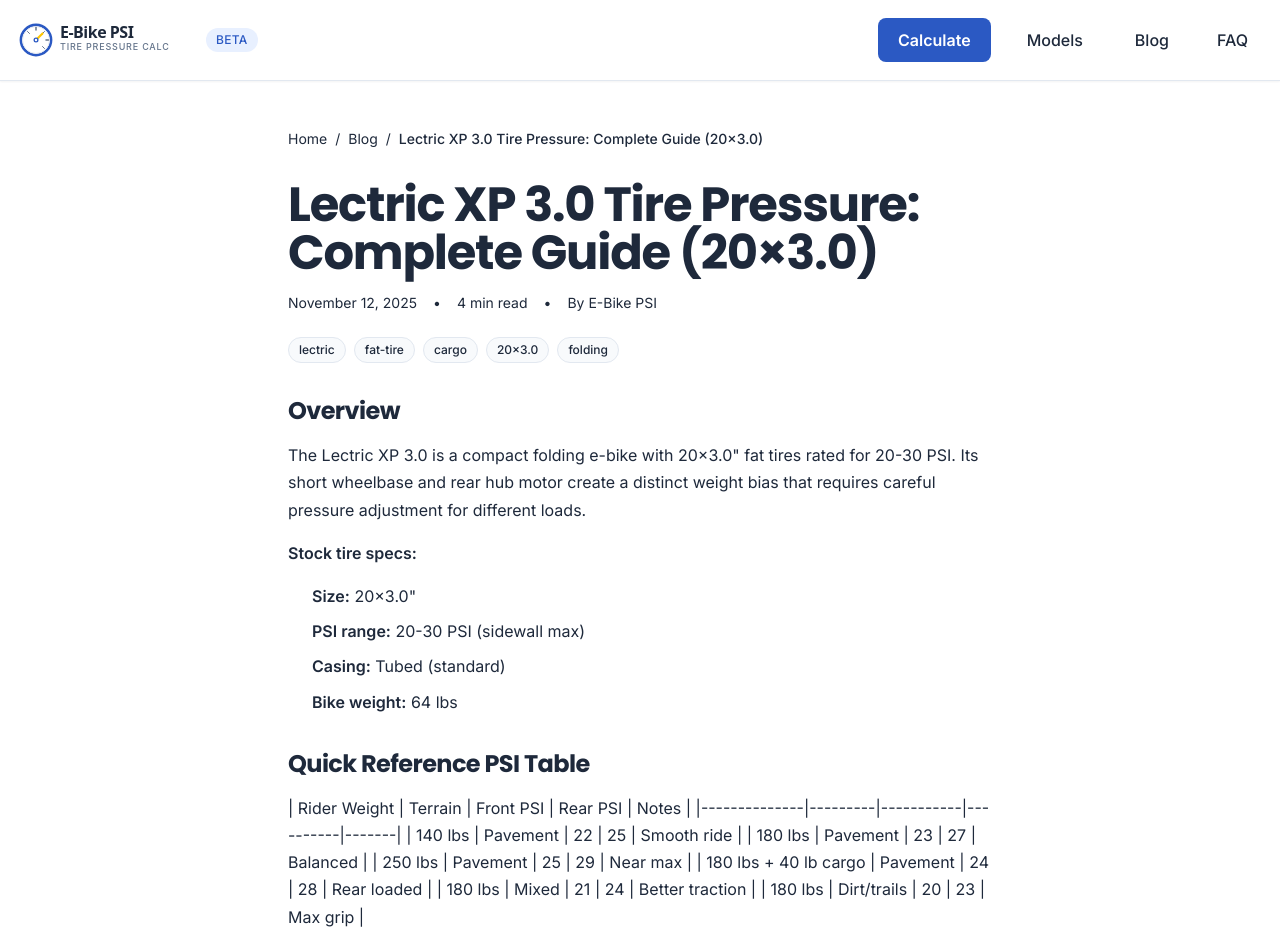
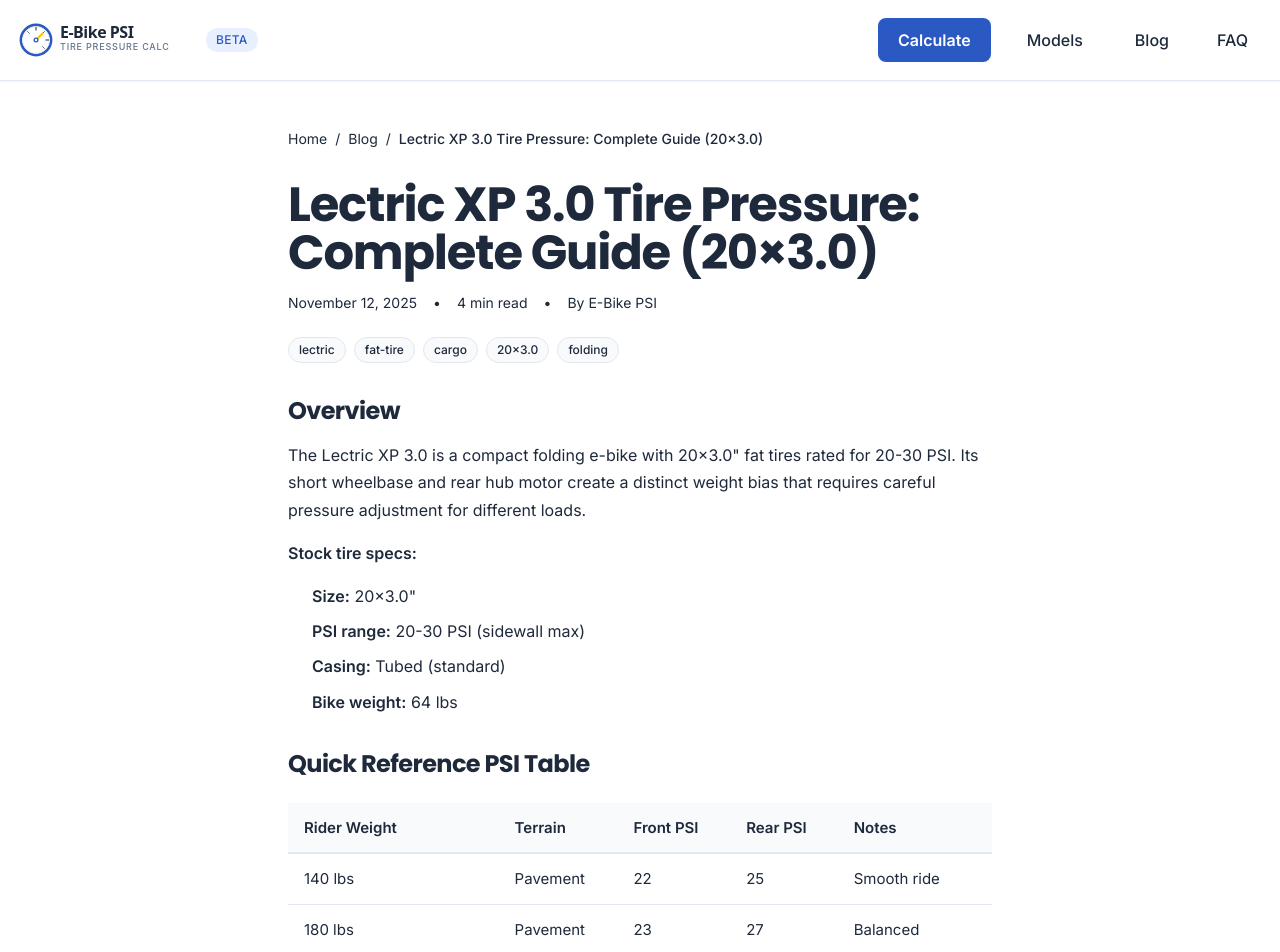
Before and after one commit to meastt/eBikeTirePressure, a Next.js app: page /blog/lectric-xp-3-psi-guide in a window 1280 px wide. Shown: the top 952 px of the page. Built offline with nearby package versions, Linux system fonts and the light colour scheme.

Commit message:
fix: add remark-gfm for proper table rendering in blog posts

```diff
--- a/app/blog/[slug]/page.tsx
+++ b/app/blog/[slug]/page.tsx
@@ -1,6 +1,7 @@
 import { notFound } from 'next/navigation';
 import Link from 'next/link';
 import { MDXRemote } from 'next-mdx-remote/rsc';
+import remarkGfm from 'remark-gfm';
 import { getAllPosts, getPostBySlug } from '@/lib/blog';
 import { Prose } from '@/components/Prose';
 import { TagPill } from '@/components/TagPill';
@@ -147,7 +148,14 @@
 
           {/* Content */}
           <Prose>
-            <MDXRemote source={post.content} />
+            <MDXRemote
+              source={post.content}
+              options={{
+                mdxOptions: {
+                  remarkPlugins: [remarkGfm],
+                },
+              }}
+            />
           </Prose>
 
           {/* Back to Blog */}
--- a/package.json
+++ b/package.json
@@ -24,7 +24,8 @@
     "next-pwa": "^5.6.0",
     "next-seo": "^6.6.0",
     "react": "^19.0.0",
-    "react-dom": "^19.0.0"
+    "react-dom": "^19.0.0",
+    "remark-gfm": "^4.0.1"
   },
   "devDependencies": {
     "@types/node": "^22.19.1",
```
Also changed, not shown: 1 other file (tests, documents, lock files or other folders).
